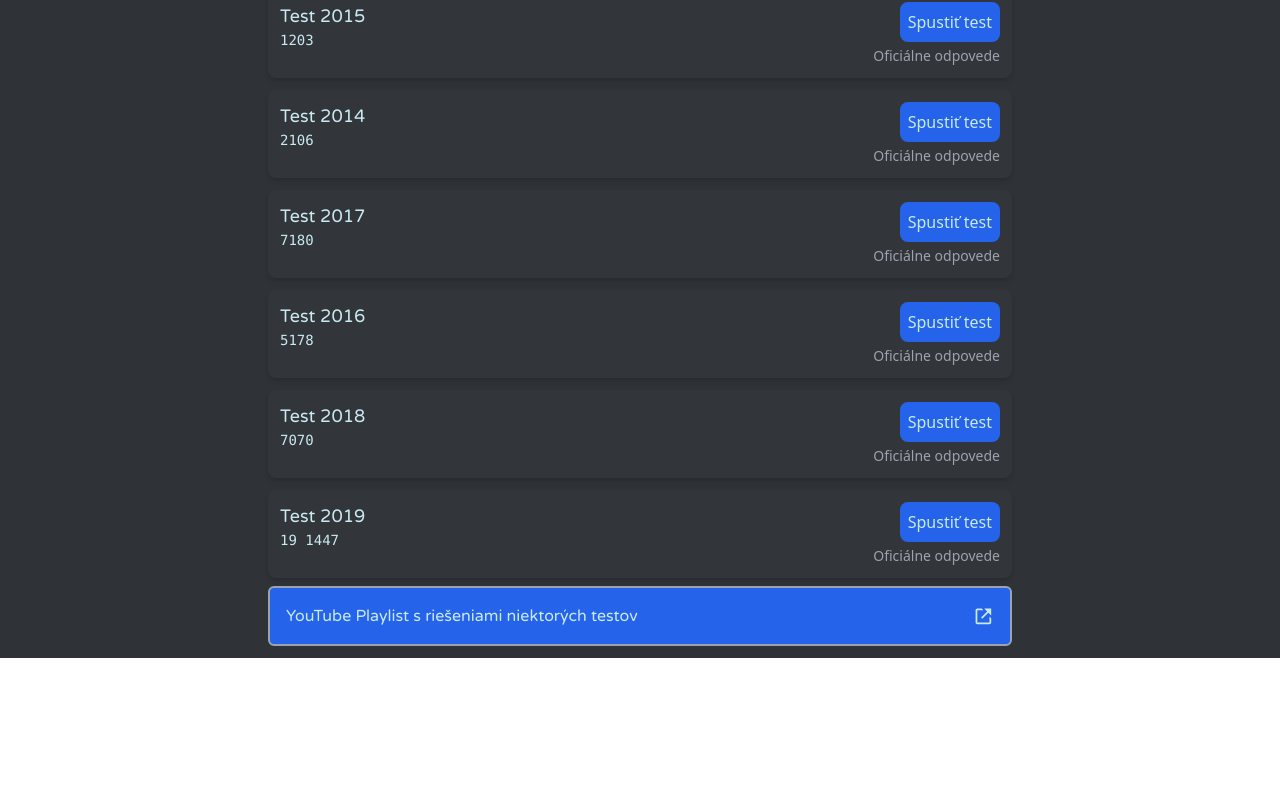
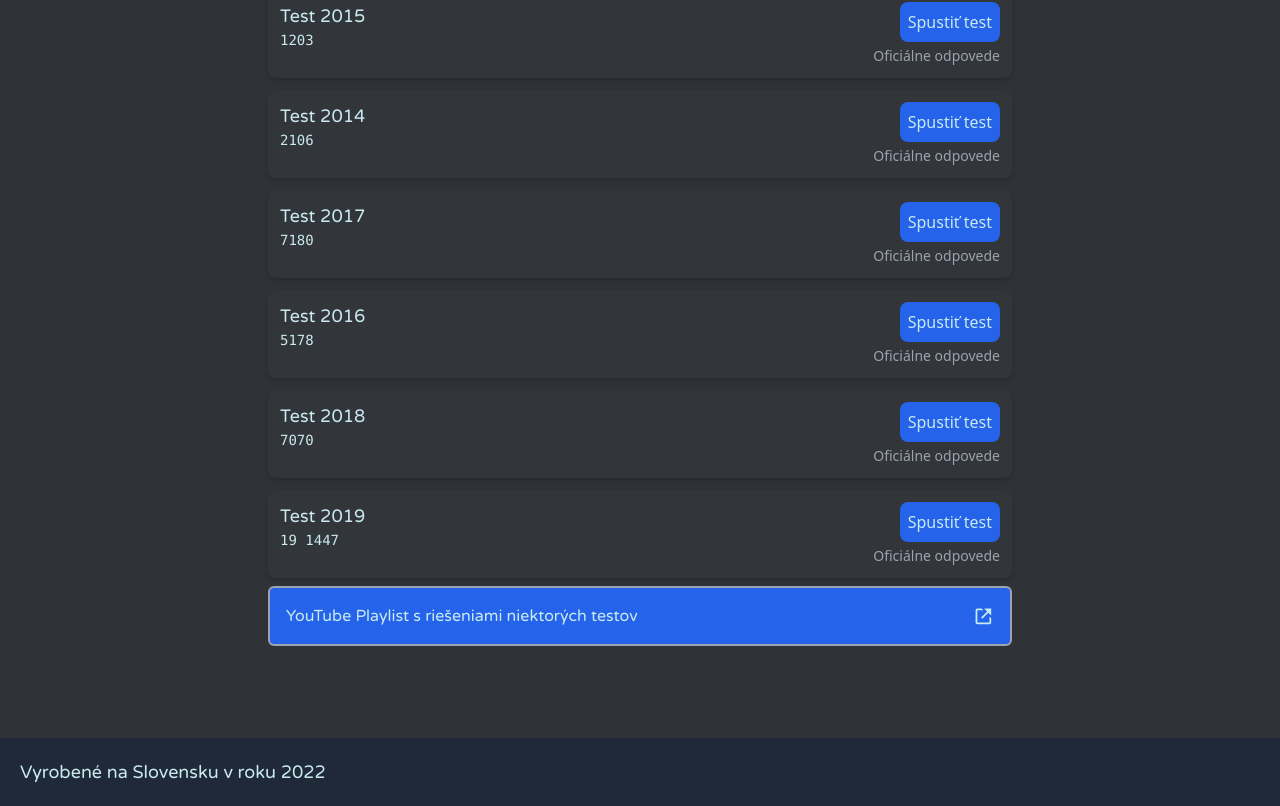
Before and after one commit to AdamAlberty/maturitne-testy, a React (Create React App) app: page / in a window 1280 px wide. Shown: the part 490-1296 px from the top of the page. Before the commit the page ends 1148 px from the top, so only its background shows below. Built offline with nearby package versions, Linux system fonts and the light colour scheme.

Commit message:
Add footer

```diff
--- a/src/App.js
+++ b/src/App.js
@@ -3,6 +3,7 @@ import Home from "./pages/Home"
 import Test from "./pages/Test"
 import NotFound from "./pages/NotFound"
 import GlobalHeader from "./components/GlobalHeader.tsx"
+import Footer from "./components/Footer.tsx"
 
 function App() {
   return (
@@ -14,6 +15,7 @@ function App() {
           <Route path="/test/:slug" element={<Test />} />
           <Route path="/*" element={<NotFound />} />
         </Routes>
+        <Footer />
       </BrowserRouter>
     </div>
   )
--- /dev/null
+++ b/src/components/Footer.tsx
@@ -0,0 +1,9 @@
+const Footer = () => {
+  return (
+    <footer className="mt-20 bg-gray-800 p-5 font-display text-lg">
+      Vyrobené na Slovensku v roku 2022
+    </footer>
+  )
+}
+
+export default Footer
--- a/src/components/GlobalHeader.tsx
+++ b/src/components/GlobalHeader.tsx
@@ -11,7 +11,7 @@ const GlobalHeader = () => {
         backdropFilter: "blur(10px)",
       }}
     >
-      <div className="flex items-center justify-between p-4">
+      <div className="mx-auto flex max-w-screen-2xl items-center justify-between p-4">
         <div className="font-display text-2xl">
           <Link to="/">Maturitné testy</Link>
         </div>
```
